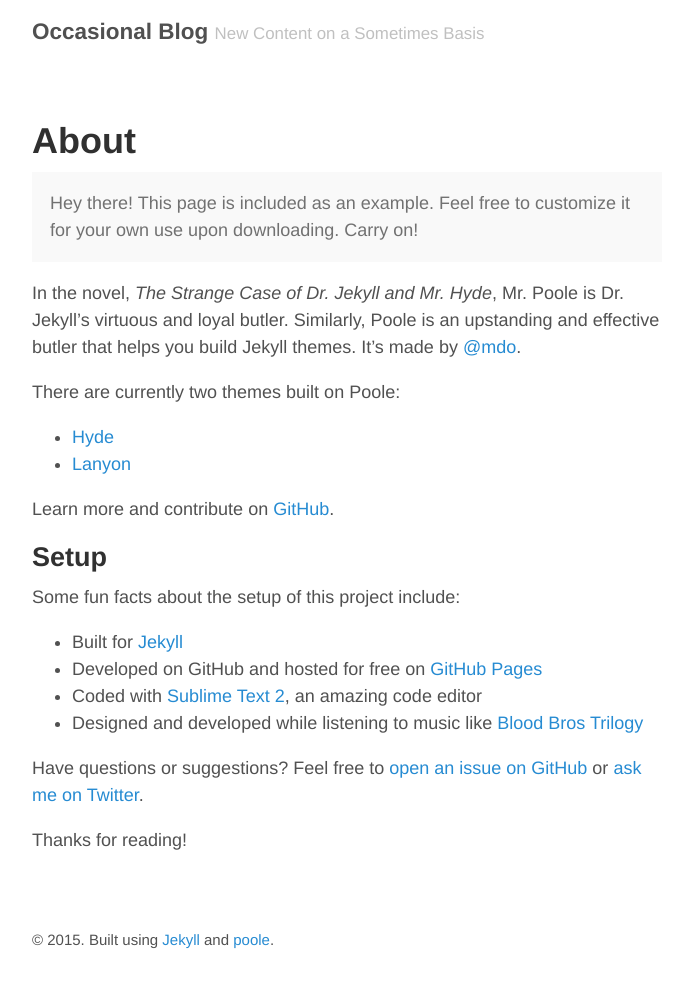
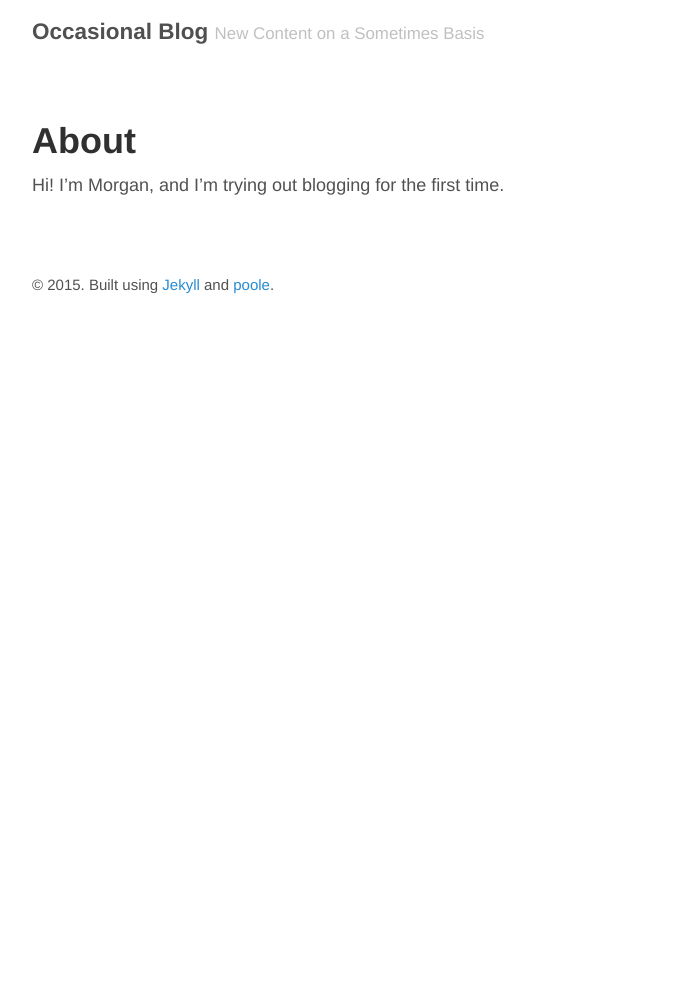
Before and after one commit to morganchen12/morganchen12.github.io, a Jekyll site: the page built from about.md, in a window 1280 px wide. Shown: the whole page, without its empty margins (293-983 px from the left). Built offline with Jekyll 4.4.1, drawn with Linux system fonts in a browser that asks for light colours; Markdown is read by kramdown in place of the engine named in the settings; after the commit the page ends 900 px from its top, so only the background shows below that.

Commit message:
update about

```diff
--- a/about.md
+++ b/about.md
@@ -3,28 +3,4 @@ layout: page
 title: About
 ---
 
-<p class="message">
-  Hey there! This page is included as an example. Feel free to customize it for your own use upon downloading. Carry on!
-</p>
-
-In the novel, *The Strange Case of Dr. Jekyll and Mr. Hyde*, Mr. Poole is Dr. Jekyll's virtuous and loyal butler. Similarly, Poole is an upstanding and effective butler that helps you build Jekyll themes. It's made by [@mdo](https://twitter.com/mdo).
-
-There are currently two themes built on Poole:
-
-* [Hyde](http://hyde.getpoole.com)
-* [Lanyon](http://lanyon.getpoole.com)
-
-Learn more and contribute on [GitHub](https://github.com/poole).
-
-## Setup
-
-Some fun facts about the setup of this project include:
-
-* Built for [Jekyll](http://jekyllrb.com)
-* Developed on GitHub and hosted for free on [GitHub Pages](https://pages.github.com)
-* Coded with [Sublime Text 2](http://sublimetext.com), an amazing code editor
-* Designed and developed while listening to music like [Blood Bros Trilogy](https://soundcloud.com/maddecent/sets/blood-bros-series)
-
-Have questions or suggestions? Feel free to [open an issue on GitHub](https://github.com/poole/poole/issues/new) or [ask me on Twitter](https://twitter.com/mdo).
-
-Thanks for reading!
+Hi! I'm Morgan, and I'm trying out blogging for the first time.
```
